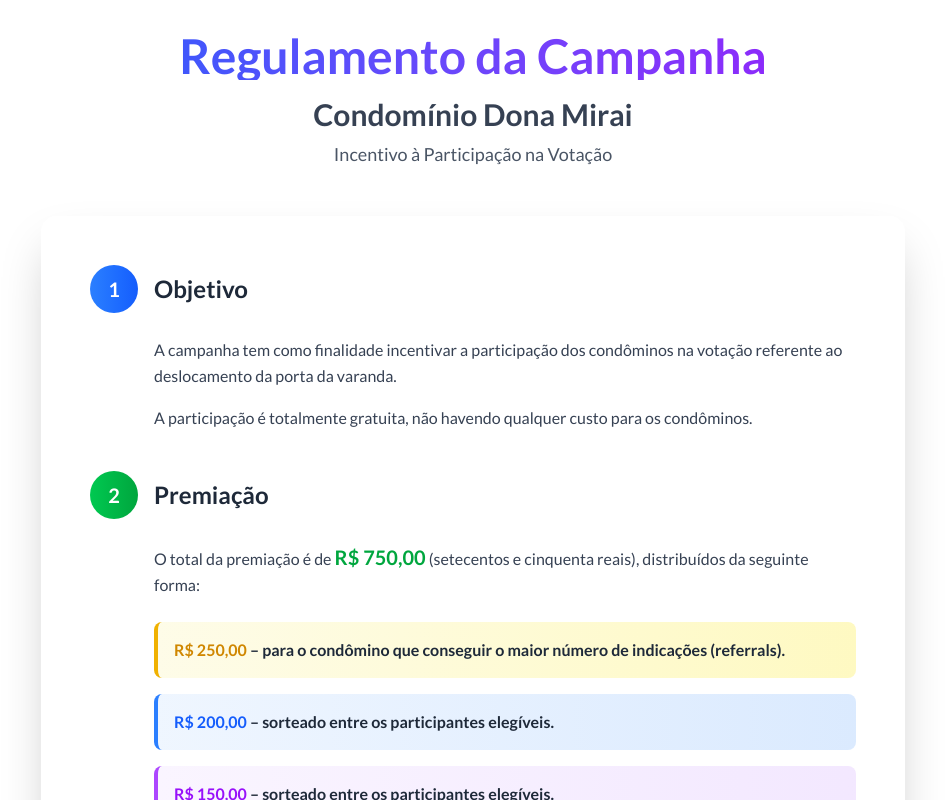
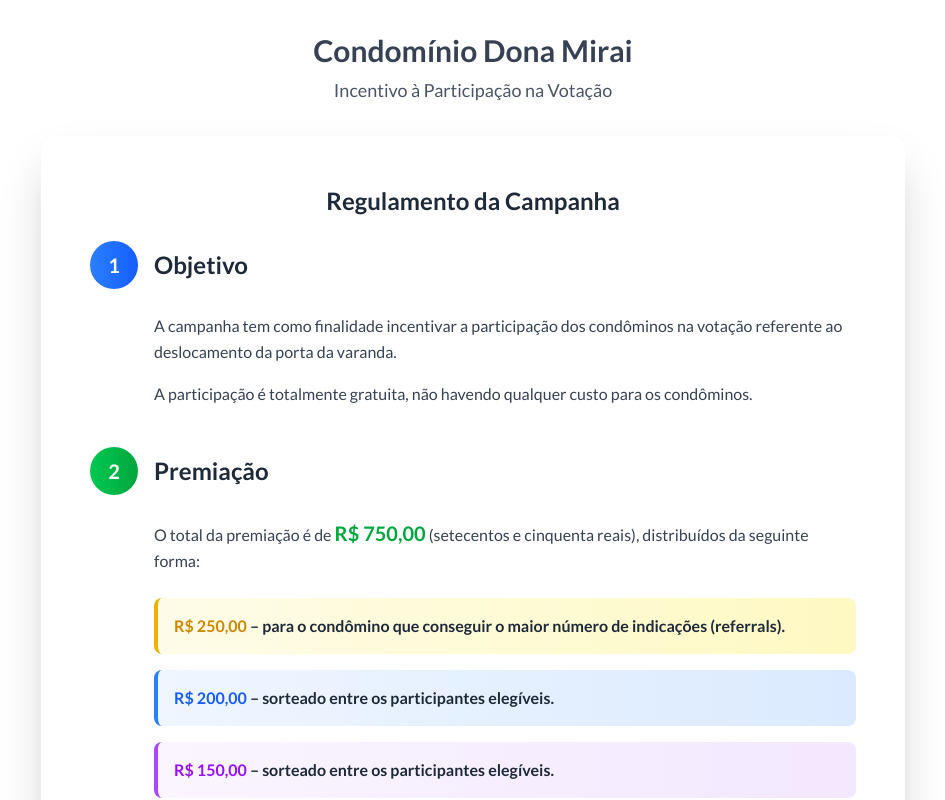
Before and after one commit to robdll/condominio-dona-mirai, a Next.js app: page / in a window 1280 px wide. Shown: the top 800 px of the page, without its empty margins (167-1112 px from the left). Built offline with nearby package versions, Linux system fonts and the light colour scheme.

Commit message:
minor update on style

```diff
--- a/src/app/globals.css
+++ b/src/app/globals.css
@@ -13,8 +13,8 @@
 
 @media (prefers-color-scheme: dark) {
   :root {
-    --background: #0a0a0a;
-    --foreground: #ededed;
+    --background: radial-gradient(circle at center, #3b4010 0%, #f0fdf4 100%);
+    --foreground: #171717;
   }
 }
 
--- a/src/app/page.js
+++ b/src/app/page.js
@@ -3,20 +3,19 @@ export default function Home() {
     <div className="min-h-screen bg-gradient-radial from-blue-50 via-indigo-50 to-purple-50 dark:from-gray-900 dark:via-blue-900 dark:to-purple-900">
       <div className="container mx-auto px-4 py-8 max-w-4xl">
         {/* Header */}
-        <div className="text-center mb-12">
-          <h1 className="text-4xl md:text-5xl font-bold mb-4 bg-gradient-to-r from-blue-600 to-purple-600 bg-clip-text text-transparent">
-            Regulamento da Campanha
-          </h1>
-          <h2 className="text-2xl md:text-3xl font-semibold text-gray-700 dark:text-gray-200 mb-2">
+        <div className="text-center mb-8">
+          <h2 className="text-2xl md:text-3xl font-semibold text-gray-700 dark:text-[#3b4010]-200 mb-2">
             Condomínio Dona Mirai
           </h2>
-          <p className="text-lg text-gray-600 dark:text-gray-300">
+          <p className="text-lg text-gray-600 dark:text-[#3b4010]-300">
             Incentivo à Participação na Votação
           </p>
         </div>
 
         {/* Main Content */}
         <div className="bg-white/80 dark:bg-gray-800/80 backdrop-blur-sm rounded-2xl shadow-2xl p-8 md:p-12 border border-white/20 dark:border-gray-700/20">
+
+          <h3 className="text-2xl text-center font-bold text-gray-800 dark:text-white mb-6">Regulamento da Campanha</h3>
 
           {/* Section 1 - Objetivo */}
           <section className="mb-10">
```
